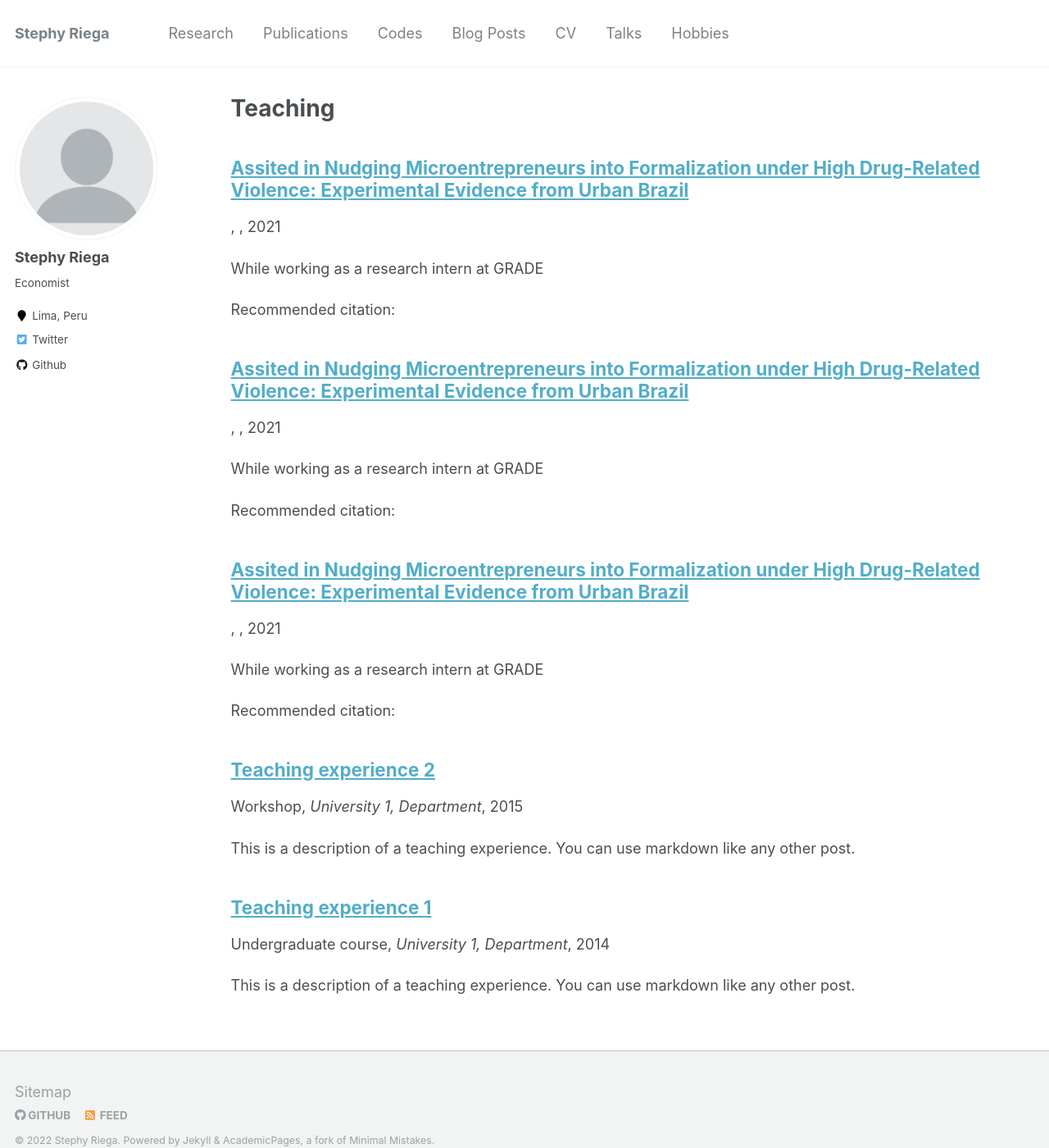
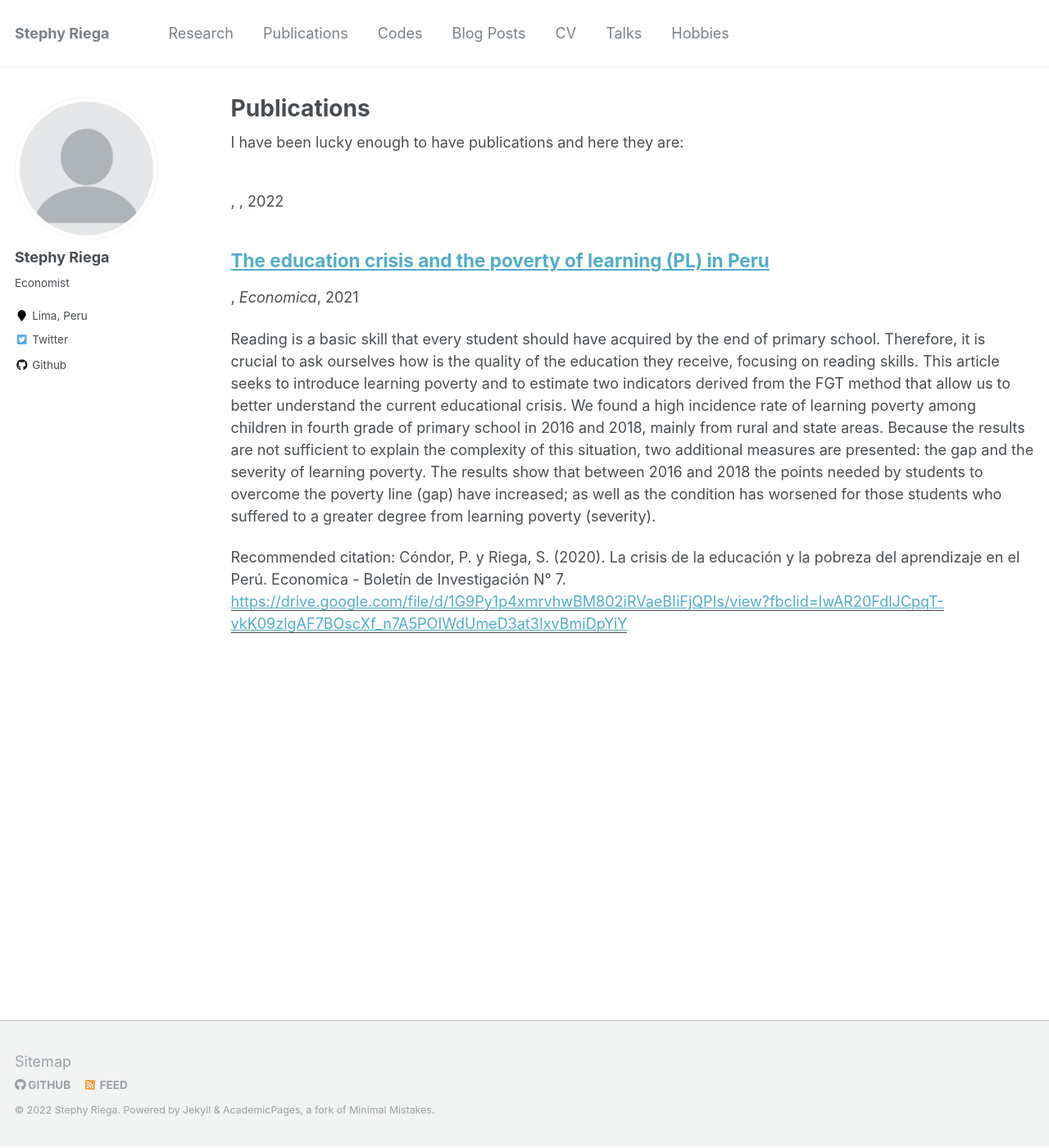
Before and after one commit to stephyriega/stephyriega.github.io, a Jekyll site: the page built from _pages/teaching.html, in a window 1280 px wide and 1400 px high. Shown: the whole window at 82% size. Built offline with Jekyll 4.4.1, drawn with Linux system fonts in a browser that asks for light colours.

Commit message:
update publications

```diff
--- a/_pages/teaching.html
+++ b/_pages/teaching.html
@@ -1,12 +1,14 @@
 ---
 layout: archive
-title: "Teaching"
+title: "Publications"
 permalink: /teaching/
 author_profile: true
 ---
 
 {% include base_path %}
 
+I have been lucky enough to have publications and here they are:
+
 {% for post in site.teaching reversed %}
   {% include archive-single.html %}
 {% endfor %}
--- a/_teaching/2014-spring-teaching-1.md
+++ /dev/null
@@ -1,20 +0,0 @@
----
-title: "Teaching experience 1"
-collection: teaching
-type: "Undergraduate course"
-permalink: /teaching/2014-spring-teaching-1
-venue: "University 1, Department"
-date: 2014-01-01
-location: "City, Country"
----
-
-This is a description of a teaching experience. You can use markdown like any other post.
-
-Heading 1
-======
-
-Heading 2
-======
-
-Heading 3
-======
--- a/_teaching/2015-spring-teaching-2.md
+++ /dev/null
@@ -1,20 +0,0 @@
----
-title: "Teaching experience 2"
-collection: teaching
-type: "Workshop"
-permalink: /teaching/2015-spring-teaching-1
-venue: "University 1, Department"
-date: 2015-01-01
-location: "City, Country"
----
-
-This is a description of a teaching experience. You can use markdown like any other post.
-
-Heading 1
-======
-
-Heading 2
-======
-
-Heading 3
-======
--- a/_teaching/2021-02-01-e-1.md
+++ b/_teaching/2021-02-01-e-1.md
@@ -1,12 +1,19 @@
 ---
-title: "Assited in Nudging Microentrepreneurs into Formalization under High Drug-Related Violence: Experimental Evidence from Urban Brazil"
+title: "The education crisis and the poverty of learning (PL) in Peru"
 collection: publications
-permalink: /publication/2021-03-01-g-1
-excerpt: 'While working as a research intern at GRADE'
-date: 2021-03-01
-venue: ''
-paperurl: ''
-citation: ''
+permalink: /publication/2021-02-01-e-1
+excerpt: 'Reading is a basic skill that every student should have acquired by the end of primary school. Therefore, it is crucial to ask ourselves how is the quality of the education they receive, focusing on reading skills. This article seeks to introduce learning poverty and to estimate two indicators derived from the FGT method that allow us to better understand the current educational crisis. We found a high incidence rate of learning poverty among children in fourth grade of primary school in 2016 and 2018, mainly from rural and state areas. Because the results are not sufficient to explain the complexity of this situation, two additional measures are presented: the gap and the severity of learning poverty. The results show that between 2016 and 2018 the points needed by students to overcome the poverty line (gap) have increased; as well as the condition has worsened for
+those students who suffered to a greater degree from learning poverty (severity).'
+date: 2021-02-01
+venue: 'Economica'
+paperurl: 'https://drive.google.com/file/d/1G9Py1p4xmrvhwBM802iRVaeBIiFjQPIs/view?fbclid=IwAR20FdlJCpqT-vkK09zlgAF7BOscXf_n7A5POIWdUmeD3at3IxvBmiDpYiY'
+citation: 'Cóndor, P. y Riega, S. (2020). La crisis de la educación y la pobreza del aprendizaje en el Perú. Economica - Boletín de Investigación N° 7.'
 ---
 
-Assited in the elaboration of estimations and graphs using an RCT dataset related to the impact evaluation of reminders on labour formalization programme in Brazil. I made use of Stata and LateX to this programm the calculations as well as to model the tables and them exported to Latex. I calcuted the heterogenous effects of programmes between clusters, made test to the compare two coefficients of the same estimation and graphed the evolution of the ATE effects in time.
+The world is in a crisis of education and this is reflected in the educational outcomes of essential skills such as reading. Reading is essential for students as it allows them to develop in school as well as in their social environment. The importance of this skill is reflected in international agreements such as SDG 4. Despite being part of this global commitment to quality education, Peru still presents critical figures regarding the condition of learning. Taking into account learning and schooling deprivation, we estimate the incidence rate, the gap and severity of PL.
+
+The results allow us to understand that there is an increase in learning deprivation in the country, especially in rural areas and among students attending state schools. This is due to the fact that the already existing gaps are widening and the situation of those with a greater severity in this problem is worsening.
+
+While there is an urgent commitment by society as a whole to invest more and better in the education of girls and boys, it is necessary that the commitment starts initially from the three levels of government the three levels of government (national and local) in alliance with teachers, parents and the students themselves for the implementation of effective the implementation of effective strategies to mitigate and adapt to the new normality.
+
+Progress can be achieved by improving infrastructure, strengthening teachers' capacities and incorporating the use of technology. Actions regarding the measurement of learning are necessary. It is not possible to make the PL more visible in greater depth if there is no continuous record of the learning levels achieved by children in the final stage of primary school. Likewise, the lack of assessments with common international standards applied to Peruvian students limits the comparison between countries, a fundamental action to be able to share strategies and methodologies for this common problem.
--- a/_teaching/2021-11-01-e-2.md
+++ b/_teaching/2021-11-01-e-2.md
@@ -1,12 +1,20 @@
 ---
-title: "Assited in Nudging Microentrepreneurs into Formalization under High Drug-Related Violence: Experimental Evidence from Urban Brazil"
+title: "When migrating is not enough:  A comparison of migrant and non-migrant job quality in urban Peru between 2019 and 2020"
 collection: publications
-permalink: /publication/2021-03-01-g-1
-excerpt: 'While working as a research intern at GRADE'
-date: 2021-03-01
-venue: ''
-paperurl: ''
-citation: ''
+permalink: /publication/2021-11-01-e-2
+excerpt: 'This research seeks to analyse the job quality of interdepartmental migrants in urban areas during 2019 and 2020. Job quality, under the decent work approach, encompasses dimensions of workers' well-being. After constructing an index and finding that job quality deteriorated, we find, using a generalised ordinal logit, that there is no-relation between being migrant and job quality. Nonetheless there are other sociodemographic characteristics that migrants usually share which are linked to the lowest job quality.'
+date: 2021-11-01
+venue: 'Economica'
+paperurl: 'https://revistas.pucp.edu.pe/index.php/economica/article/view/25082'
+citation: 'Delgado, D. & Riega, S (2021). Cuando migrar no es suficiente: una comparación de la calidad del empleo de los migrantes y no migrantes en el Perú urbano en el 2019 y 2020. Económica, (13), 101-121. Recuperado a partir de https://revistas.pucp.edu.pe/index.php/economica/article/view/25082'
 ---
 
-Assited in the elaboration of estimations and graphs using an RCT dataset related to the impact evaluation of reminders on labour formalization programme in Brazil. I made use of Stata and LateX to this programm the calculations as well as to model the tables and them exported to Latex. I calcuted the heterogenous effects of programmes between clusters, made test to the compare two coefficients of the same estimation and graphed the evolution of the ATE effects in time.
+The quality of employment and migration are, together, relevant topics in the current discussion. In this sense, this article studies the quality of employment and its relationship with migrant status for the years 2019 and 2020.  It was found that, in general, job quality declined dramatically from 2019 to 2020. Such results are a consequence of the Covid-19 crisis.
+
+It was found that there are characteristics related to lower or higher levels of job quality.  Speaking a language other than Spanish is related to lower levels of job quality. Having a migrant mother is related to higher levels of job quality.  In addition, working in a small or medium-sized company is related to lower levels of job quality. However, when considering being a migrant or analyzing groups of migrants with some of these characteristics, they do not seem to be significantly related to better or worse levels of job quality with respect to the rest of the sample of workers. These results hold in both years and in almost all the subsamples analyzed.
+
+As previously mentioned, this can be explained, in part, by the underrepresentation of migrants in the ENAHO.  Not having enough registered migrants induces our estimates to be inefficient and not to rescue their significance. This does not happen when we estimate the effect of sociodemographic and labor characteristics mentioned in the literature, such as having a mother tongue other than Spanish.  However, this does not obviate the disastrous fact that for migrant and non-migrant workers their quality of employment has been drastically reduced.
+
+In this sense, one recommendation is the elaboration of representative surveys for migrants that will allow us to obtain better evidence on their working conditions.  Likewise, it is necessary to motivate targeted measures for those groups that we have identified as vulnerable, without leaving aside other migrants because, as we have seen, this group in general is in a precarious labor situation.
+
+Similarly, it is important to remember the declining trend in the quality of employment in the country from 2019 to 2020. In this line, it is essential not to forget about the progress in the quality of employment, and specifically, in certain dimensions; as it highlights the need to consolidate these, as well as to improve the less attended dimensions.
```
Also changed, not shown: _teaching/2022-12-01-sr.md (deleted, +0 -12 lines).
